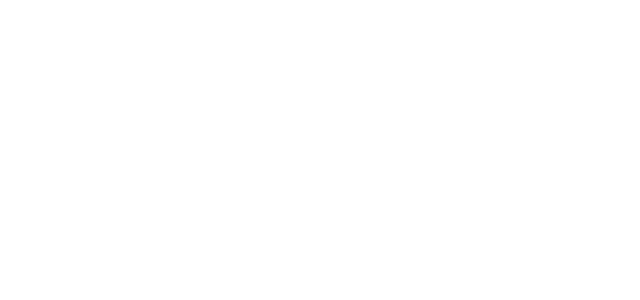
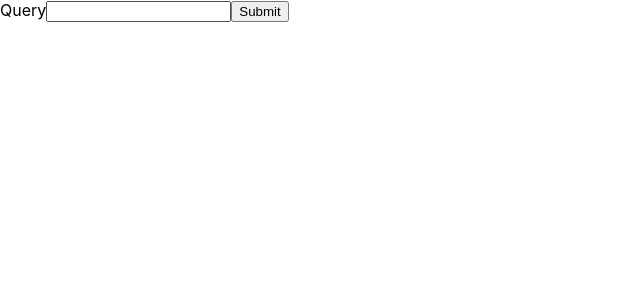
Before and after one commit to dexterarmy/devs-front, a React (Create React App) app: page / in a window 1280 px wide. Shown: the top 300 px of the page, without its empty margins (0-640 px from the left). Built offline with nearby package versions, Linux system fonts and the light colour scheme.

Commit message:
started learning forms under the hood

```diff
--- a/src/App.tsx
+++ b/src/App.tsx
@@ -1,14 +1,13 @@
 import React, {useState} from 'react';
 import { StyledEngineProvider } from '@mui/material/styles';
-import Slider from '@mui/material/Slider';
-import Modal from './components/Modal';
+import FormUnderTheHood from './components/formUnderTheHood';
 import './App.css';
 
 function App() {
 
   return (
     <>
-
+      <FormUnderTheHood/>
     </>
   )
 
--- /dev/null
+++ b/src/components/formUnderTheHood.tsx
@@ -0,0 +1,18 @@
+import React,{useState, useEffect} from 'react'
+import '../App.css';
+
+const FormUnderTheHood = ({}:any) => {
+
+
+    return (
+        <>
+            <form method='POST' action='https://jsonplaceholder.typicode.com/posts'>
+                <label htmlFor="query">Query</label>
+                <input type="text" id='query' name='query'  />
+                <button type='submit' >Submit</button>
+            </form>
+        </>
+    )
+}
+
+export default FormUnderTheHood;
```
